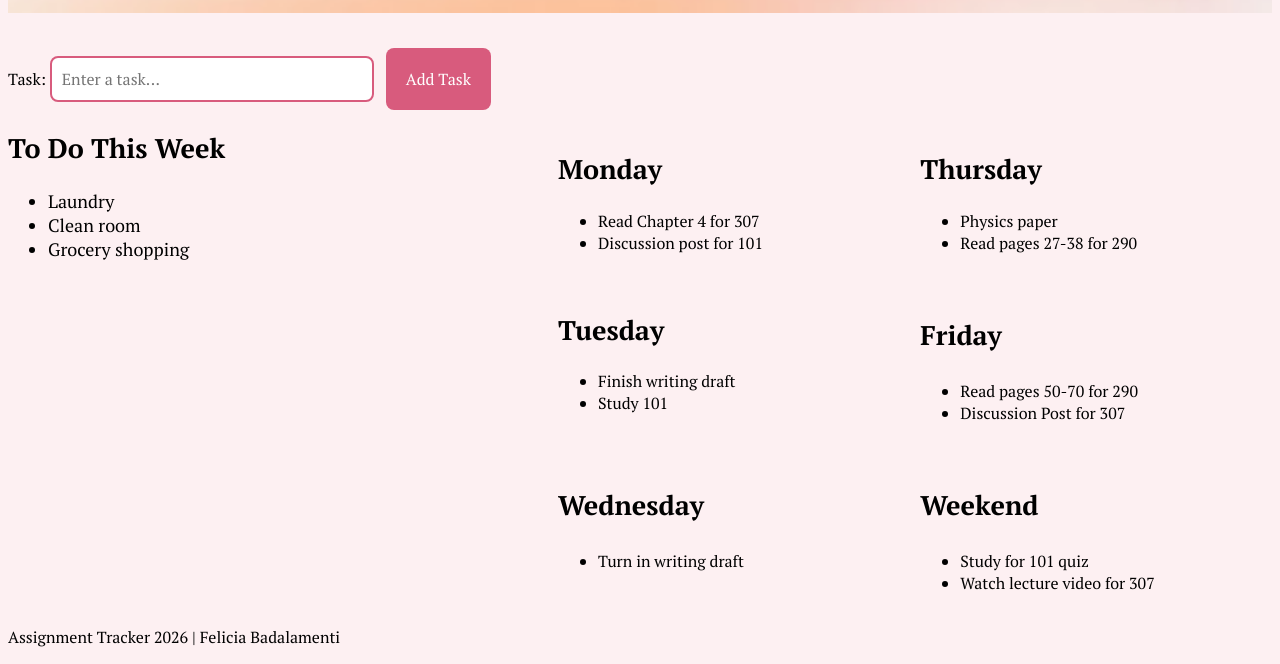
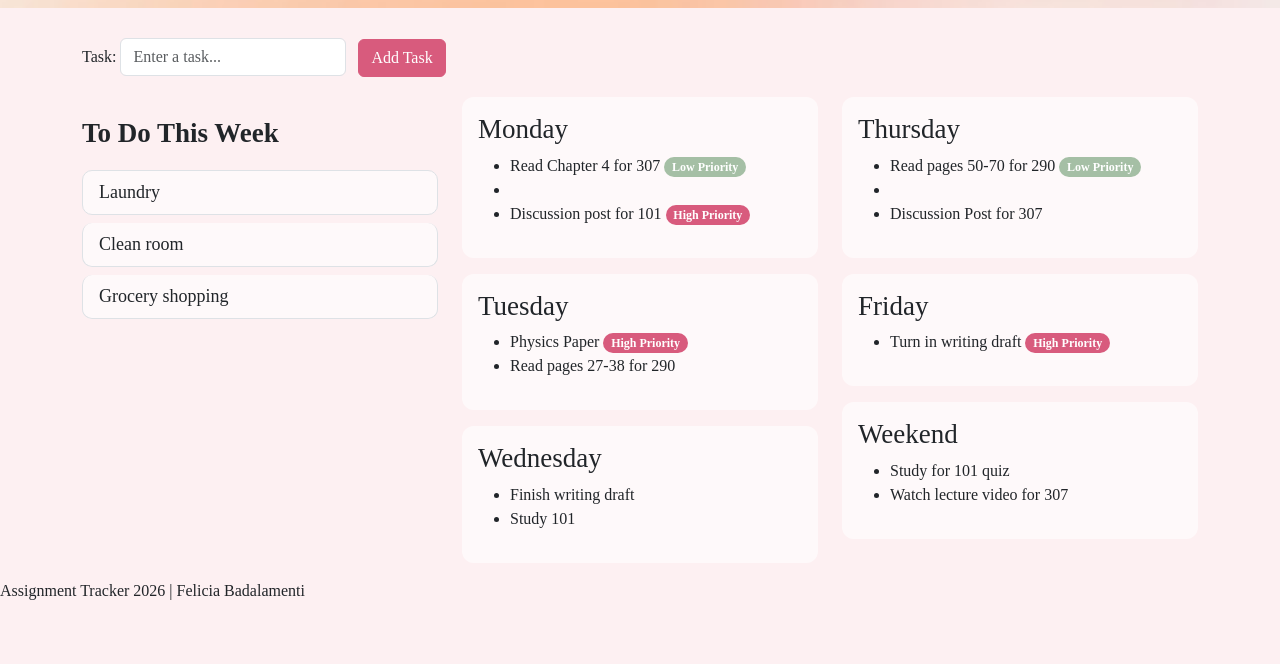
Before and after one commit to felicialynelle/SMAD-307-PROJECTS, a plain HTML site: page index.html in a window 1280 px wide. Shown: the part 196-860 px from the top of the page. After the commit the page ends 815 px from the top, so only its background shows below. Drawn offline with nearby package versions, Linux system fonts and the light colour scheme.

Commit message:
Add files via upload

```diff
--- a/index.html
+++ b/index.html
@@ -1,35 +1,42 @@
 <!doctype html>
 <html lang="en">
+  <head>
+    <meta charset="utf-8">
+    <meta name="viewport" content="width=device-width, initial-scale=1">
+    <meta name="description" content="YOUR DESCRIPTION HERE">
+    <meta name="author" content="YOUR NAME HERE">
+    <title>Starter Template · Bootstrap v5.3.8</title>
 
-<head>
-	<title>Assignment Tracker</title>
+   <!-- Bootstrap v5.3.8 -->
+   <!-- LOAD BOOTSTRAP CSS - DO NOT DELETE -->
+    <link href="https://cdn.jsdelivr.net/npm/bootstrap@5.3.8/dist/css/bootstrap.min.css" rel="stylesheet" integrity="sha384-sRIl4kxILFvY47J16cr9ZwB07vP4J8+LH7qKQnuqkuIAvNWLzeN8tE5YBujZqJLB" crossorigin="anonymous">
+   <!-- END LOADING BOOTSTRAP CSS -->
 
-<link rel="stylesheet" href="style.css">
+   <!-- Custom styles - add your own CSS to this stylesheet -->
+    <link href="style.css" rel="stylesheet">
 
-<!--Start Google Font-->
-<link rel="preconnect" href="https://fonts.googleapis.com">
-<link rel="preconnect" href="https://fonts.gstatic.com" crossorigin>
-<link href="https://fonts.googleapis.com/css2?family=PT+Serif:ital,wght@0,400;0,700;1,400;1,700&display=swap" rel="stylesheet">
-<!--End Google Font-->
+  <!--
+AI Use Disclosure:
+Tool: ChatGPT (premium version)
+I used ChatGPT to help with certain parts of my HTML and CSS,
+including making my header image stretch across the page,
+fixing the color of my button, adjusting the transparency of
+my cards, adding space between list items, and customizing
+the colors of my priority badges to better match my website's
+design. I also used AI to help troubleshoot coding issues
+throughout the project.
+Human role: I chose and implemented the Bootstrap components,
+edited the HTML and CSS, tested the website, and made adjustments
+based on how I wanted the final design to look.
+-->
 
-<!--AI Use Disclosure:
-Tool(s): ChatGPT (free version)
-Purpose: Helped me in developing the grid so that the days of the week were next to eachother, also helped with the spacing (margins)
-Human Role: I applied the explanation to my project situation, inserted the recommended CSS code, and modified the code to work on my page. -->
-
-<!--AI Use Disclosure:
-Tool(s): ChatGPT (free version)
-Purpose: Helped me create an "add task" button
-Human Role: I applied the explanation to my project situation, inserted the recommended CSS code, and modified the code to work on my page. -->
-
-</head>
-
-<body>
+  </head>
+  <body>
 
 <header>
 
-
-	<div class="container">
+<!-- USED AI TO GET THE PHOTO ACROSS THE WHOLE PAGE -->
+  <div class="container-fluid p-0">
   <img src="aura-background-small.jpeg" alt="pink and orange aura photo" style="width:100%;">
   <h1 class="bottom-left">
    🗓️ Assignment Tracker 2026 </h1>
@@ -41,64 +48,89 @@ Human Role: I applied the explanation to my project situation, inserted the reco
 
 <main>
 
+<div class="container">
+
 <form>
     <label for="task">Task:</label>
-    <input type="text" id="task" placeholder="Enter a task...">
-    <button type="button">Add Task</button>
-</form>
+   <input type="text" id="task" class="form-control w-auto d-inline-block" placeholder="Enter a task...">
+<button type="button" class="btn btn-primary">Add Task</button></form>
+<!-- USED AI TO GET THE COLOR OF THE BUTTON BACK^^ -->
 
+
+<div class="row">
+    <div class="col-md-4">
 <section class="weekly-todo">
     <h2>To Do This Week</h2>
-    <ul>
-        <li>Laundry</li>
-        <li>Clean room</li>
-        <li>Grocery shopping</li>
+    <ul class="list-group gap-2">
+        <li class="list-group-item">Laundry</li>
+        <li class="list-group-item">Clean room</li>
+        <li class="list-group-item">Grocery shopping</li>
     </ul>
 </section>
 
-<div class="days">
+</div>
+<div class="col-md-8">
 
-<section id="monday">
+<div class="row days">
+    <div class="col-md-6">
+
+<section id="monday" class="card p-3 mb-3">
 <h2> Monday </h2>
 <ul>
-<li>Read Chapter 4 for 307</li>
-<li>Discussion post for 101</li>
+<li>
+    Read Chapter 4 for 307
+    <span class="badge rounded-pill priority-low">Low Priority</span> <li>
+<li>
+    Discussion post for 101
+    <span class="badge rounded-pill priority-high">High Priority</span>
+</li>
 </ul>
 </section>
 
-<section id="thursday">
-
-<h2> Thursday </h2>
+<section id="tuesday" class="card p-3 mb-3">
+<h2> Tuesday </h2>
 <ul>
-<li>Physics paper</li>
+<li>
+    Physics Paper
+    <span class="badge rounded-pill priority-high">High Priority</span>
+</li>
 <li>Read pages 27-38 for 290</li>
 </ul>
 </section>
 
-<section id="tuesday">
-<h2> Tuesday </h2>
+<section id="wednesday" class="card p-3 mb-3">
+<h2> Wednesday </h2>
 <ul>
 <li>Finish writing draft</li>
 <li>Study 101</li>
 </ul>
 </section>
 
-<section id="friday">
-<h3> Friday </h3>
+ </div>
+    <div class="col-md-6">
+
+<section id="thursday" class="card p-3 mb-3">
+<h3> Thursday </h3>
 <ul>
-<li>Read pages 50-70 for 290</li>
+<li>
+    Read pages 50-70 for 290
+    <span class="badge rounded-pill priority-low">Low Priority</span><li>
 <li>Discussion Post for 307</li>
 </ul>
 </section>
 
-<section id="wednesday">
-<h3> Wednesday </h3>
+<section id="friday" class="card p-3 mb-3">
+<h3> Friday </h3>
 <ul>
-<li>Turn in writing draft</li>
+<li>
+    Turn in writing draft
+    <span class="badge rounded-pill priority-high">High Priority</span>
+</li>
 </ul>
 </section>
 
-<section id="weekend">
+
+<section id="weekend" class="card p-3 mb-3">
 <h3> Weekend </h3>
 <ul>
 <li>Study for 101 quiz</li>
@@ -107,10 +139,17 @@ Human Role: I applied the explanation to my project situation, inserted the reco
 </section>
 
 </div>
-
+</div>
+</div>
+</div>
+</div>
 </main>
 <footer>
 <p> Assignment Tracker 2026 | Felicia Badalamenti </p>
 </footer>
-</body>
+<!-- LOAD BOOTSTRAP JAVASCRIPT - DO NOT DELETE -->
+<script src="https://cdn.jsdelivr.net/npm/bootstrap@5.3.8/dist/js/bootstrap.bundle.min.js" integrity="sha384-FKyoEForCGlyvwx9Hj09JcYn3nv7wiPVlz7YYwJrWVcXK/BmnVDxM+D2scQbITxI" crossorigin="anonymous"></script>
+<!-- END LOADING BOOTSTRAP JAVASCRIPT -->
+
+  </body>
 </html>
--- a/style.css
+++ b/style.css
@@ -1,8 +1,9 @@
+/* ADD YOUR CUSTOM CSS TO THIS FILE BELOW */
 header {
 position:relative;
 width: 100%; }
 
-.container { ;
+.container {
 position: relative;}
 
 .bottom-left {
@@ -17,12 +18,7 @@ font-size: 48px }
 h2, h3 { font-size: 27px }
 
 
-.days { display: grid;
-	grid-template-columns: auto auto;
-column-gap: 40px;
-row-gap: 20px;
-margin-left: 550px;
-margin-top: -150px;}
+
 
 	body { background-color: #fdf0f2;
 	font-family: "PT Serif", serif; }
@@ -63,9 +59,44 @@ button {
     border: none;
     border-radius: 8px;
     cursor: pointer;
-    margin-top: 30px;
+    margin-top: 0px;
 }
 
-button:hover {
-    background-color: #b94768;
+.btn-primary {
+    background-color: #d85b7d;
+    border-color: #d85b7d;
 }
+
+main {
+
+	padding-top: 30px;
+
+}
+
+
+/*AI HELPED MAKE THE CARDS TRANSPARENT*/
+.card {
+    background-color: rgba(255, 255, 255, 0.65);
+    border: none;
+    border-radius: 12px;
+}
+
+
+/*AI HELPED MAKE SPACE BETWEEN ITEMS*/
+.list-group-item {
+    border-radius: 10px !important;
+    background-color: rgba(255, 255, 255, 0.65);
+}
+
+/* Custom colors for Bootstrap priority badges */
+
+.priority-high {
+    background-color: #d85b7d;
+    color: white;
+}
+
+/* Low priority badge */
+.priority-low {
+    background-color: #a5bfa5;
+    color: white;
+}
```
